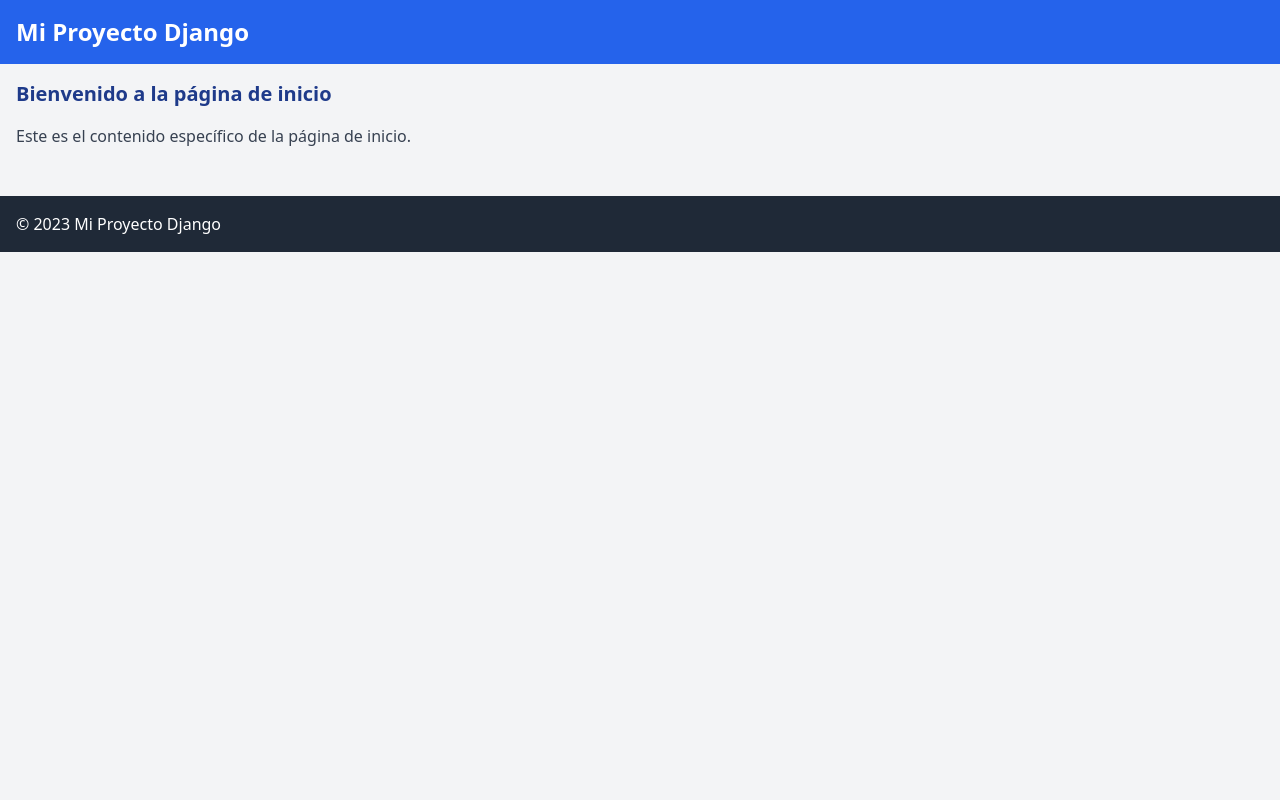
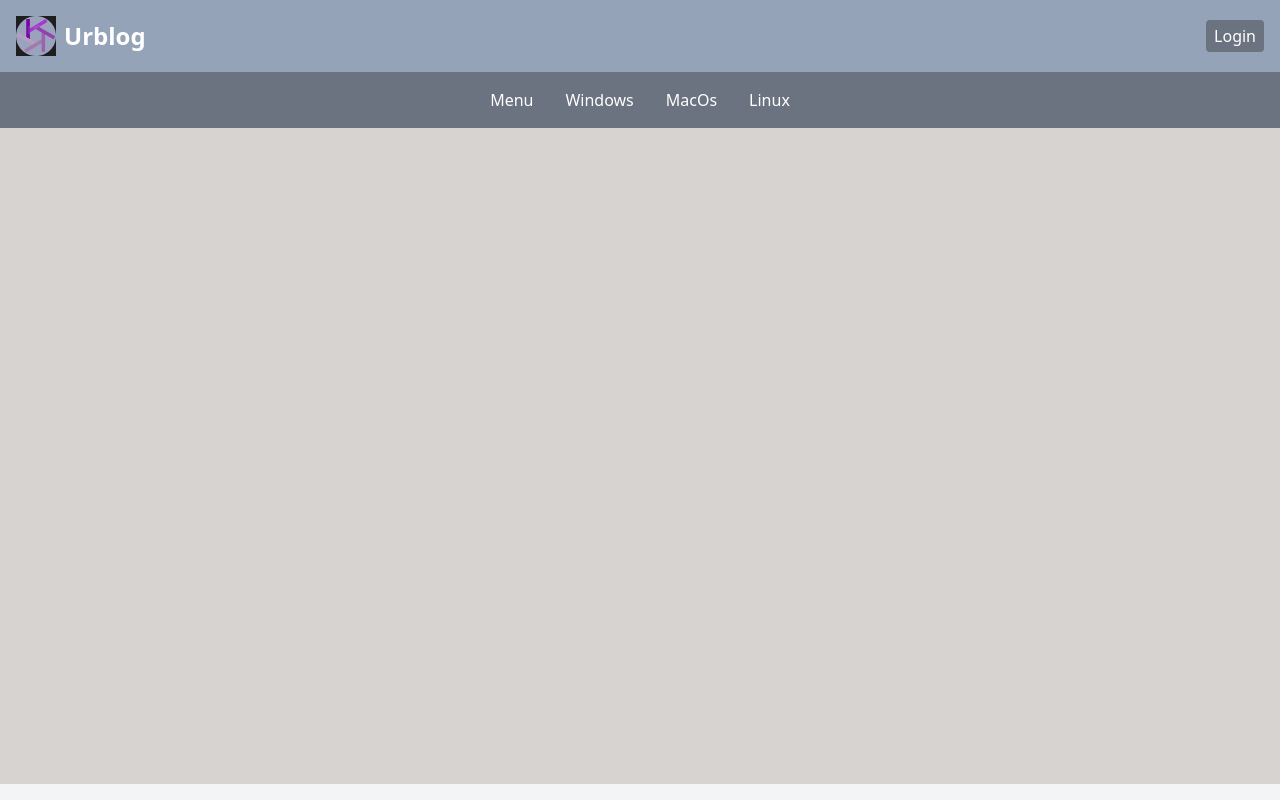
Before and after one commit to zel743/blog-django, a Django app: template templates/index.html in a window 1280 px wide. Run offline with Django 3.2, Linux system fonts and the light colour scheme; the template is opened without the code that fills it, so the values that code supplies are empty; some libraries are stand-ins or nearby versions.

Commit message:
changes front

```diff
--- a/templates/base.html
+++ b/templates/base.html
@@ -1,28 +1,38 @@
 {% load static %}
 <!DOCTYPE html>
-<html lang="es">
+<html lang="es" class="h-full">
 <head>
     <meta charset="UTF-8">
     <meta name="viewport" content="width=device-width, initial-scale=1.0">
     <title>{% block title %}Mi Proyecto Django{% endblock %}</title>
-    <!-- Incluye Tailwind CSS (usando CDN o tu archivo compilado) -->
     <script src="https://cdn.tailwindcss.com"></script>
-    <!-- O si compilaste Tailwind manualmente: -->
-    <!-- <link href="{% static 'css/tailwind.css' %}" rel="stylesheet"> -->
 </head>
-<body class="bg-gray-100">
-    <header class="bg-blue-600 text-white p-4">
-        <h1 class="text-2xl font-bold">Mi Proyecto Django</h1>
+<body class="bg-gray-100 h-full">
+    <header class="bg-slate-400 text-white p-4 flex items-center justify-between">
+        <div class="flex items-center">
+            <img src="{% static 'images/logo.jpg' %}" alt="Logo" class="h-10 mr-2">
+            <h1 class="text-2xl font-bold">Urblog</h1>
+        </div>
+        <div class="flex items-center">
+            <span class="bg-gray-500 text-white px-2 py-1 rounded">Login</span>
+        </div>
     </header>
 
-    <main class="container mx-auto p-4">
+    <nav class="bg-gray-500 text-white p-4">
+        <div class="max-w-screen-xl mx-auto flex items-center justify-center">
+            <ul class="flex space-x-8">
+                <li><a href="#" class="hover:text-blue-300">Menu</a></li>
+                <li><a href="#" class="hover:text-blue-300">Windows</a></li>
+                <li><a href="#" class="hover:text-blue-300">MacOs</a></li>
+                <li><a href="#" class="hover:text-blue-300">Linux</a></li>
+            </ul>
+        </div>
+    </nav>
+
+    <!-- Main contenido, ocupa toda la altura de la pantalla -->
+    <main class="bg-stone-300 w-full h-[calc(100%-144px)]">
         {% block content %}
-        <!-- El contenido específico de cada página irá aquí -->
         {% endblock %}
     </main>
-
-    <footer class="bg-gray-800 text-white p-4 mt-8">
-        <p>&copy; 2023 Mi Proyecto Django</p>
-    </footer>
 </body>
 </html>
--- a/templates/index.html
+++ b/templates/index.html
@@ -1,8 +1,6 @@
 {% extends 'base.html' %}
 
-{% block title %}Inicio - Mi Proyecto Django{% endblock %}
 
 {% block content %}
-<h2 class="text-xl font-semibold text-blue-900">Bienvenido a la página de inicio</h2>
-<p class="mt-4 text-gray-700">Este es el contenido específico de la página de inicio.</p>
+
 {% endblock %}
```
Also changed, not shown: static/images/logo.jpg (added), static/images/logo.png (added).
